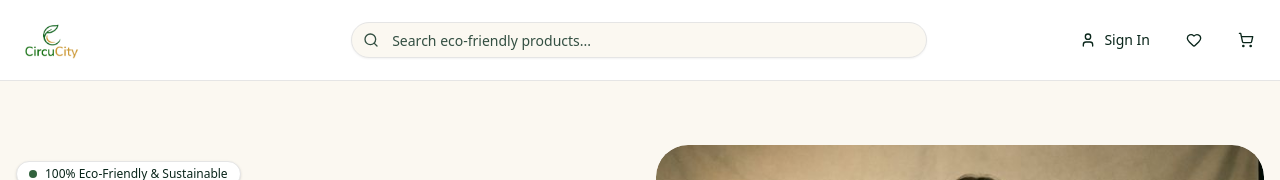
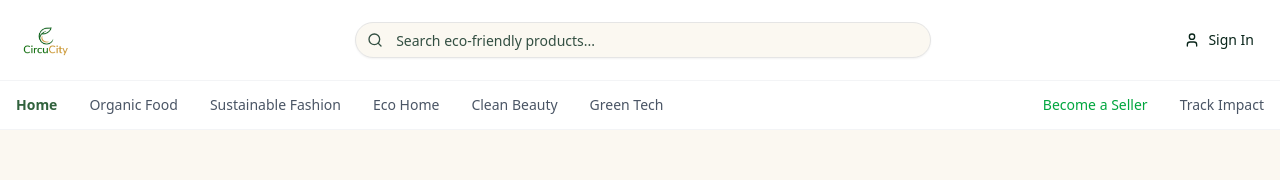
Before and after one commit to songokjesse/eco_ecommerce, a Next.js app: page / in a window 1280 px wide. Shown: the top 180 px of the page. Built offline with nearby package versions, Linux system fonts and the light colour scheme; no server answers; the database is empty.

Commit message:
feat: Conditionally hide the header navigation bar on admin pages and update header styling and icons.

```diff
--- a/components/layout/ClientLayout.tsx
+++ b/components/layout/ClientLayout.tsx
@@ -18,7 +18,7 @@ export function ClientLayout({ children, isAdmin = false }: { children: React.Re
     return (
         <>
 
-            <Header isAdmin={isAdmin} />
+            <Header isAdmin={isAdmin} hideNavigation={pathname?.startsWith('/dashboard/admin')} />
             <main className="min-h-screen">
                 {children}
             </main>
--- a/components/layout/Header.tsx
+++ b/components/layout/Header.tsx
@@ -1,6 +1,6 @@
 import Link from 'next/link';
 import Image from 'next/image';
-import { Search, User, Heart, ShoppingCart, Leaf, Package } from 'lucide-react';
+import { Search, User, Heart, ShoppingBag, Package } from 'lucide-react';
 import { SignInButton, SignedIn, SignedOut, UserButton } from '@clerk/nextjs';
 import { Button } from '@/components/ui/button';
 import { Input } from '@/components/ui/input';
@@ -9,14 +9,13 @@ import { SearchBar } from '@/components/layout/SearchBar';
 
 import { NotificationBell } from '@/components/notifications/NotificationBell';
 
-export function Header({ isAdmin = false }: { isAdmin?: boolean }) {
+export function Header({ isAdmin = false, hideNavigation = false }: { isAdmin?: boolean; hideNavigation?: boolean }) {
   return (
-    <header className="w-full bg-white border-b border-border sticky top-0 z-50">
-      {/* Top Bar with Logo and Search */}
-      <div className="container mx-auto px-4 py-4 flex items-center justify-between gap-4">
+    <header className="w-full bg-white border-b border-gray-100 sticky top-0 z-50">
+      <div className="container mx-auto px-4 h-20 flex items-center justify-between gap-8">
         {/* Logo */}
-        <Link href="/" className="flex items-center gap-2">
-          <div className="relative h-12 w-48">
+        <Link href="/" className="flex-shrink-0">
+          <div className="relative h-10 w-40">
             <Image
               src="/logo.png"
               alt="CircuCity Logo"
@@ -27,75 +26,109 @@ export function Header({ isAdmin = false }: { isAdmin?: boolean }) {
           </div>
         </Link>
 
-        {/* Search Bar */}
+        {/* Search Bar - Center */}
+        <div className="flex-1 max-w-2xl px-4 hidden md:block">
           <SearchBar />
+        </div>
 
-        {/* Icons */}
-        <div className="flex items-center gap-4 text-foreground">
+        {/* Right Actions */}
+        <div className="flex items-center gap-2 sm:gap-4 flex-shrink-0">
           <SignedOut>
             <SignInButton mode="modal">
-              <Button variant="ghost" size="sm" className="hover:text-primary gap-2">
+              <Button variant="ghost" size="sm" className="hidden sm:flex hover:text-primary gap-2">
                 <User className="h-5 w-5" />
-                <span className="hidden sm:inline">Sign In</span>
+                <span>Sign In</span>
               </Button>
             </SignInButton>
           </SignedOut>
-          {/* Admin Dashboard - Only for admins */}
+
+          <SignedIn>
+            {/* Admin Link */}
             {isAdmin && (
               <Link href="/dashboard/admin">
-              <Button variant="ghost" size="sm" className="hover:text-blue-600 gap-2 text-blue-600 font-medium">
-                <Package className="h-5 w-5" />
-                <span className="hidden sm:inline">Admin</span>
+                <Button variant="ghost" size="sm" className="hidden lg:flex text-blue-600 hover:text-blue-700 hover:bg-blue-50 gap-2 font-medium">
+                  <Package className="h-4 w-4" />
+                  Admin
                 </Button>
               </Link>
             )}
-          <SignedIn>
+
             <NotificationBell />
-            {/* My Orders Link */}
+
             <Link href="/dashboard/orders">
-              <Button variant="ghost" size="sm" className="hover:text-primary gap-2">
+              <Button variant="ghost" size="sm" className="hidden sm:flex hover:text-primary gap-2">
                 <Package className="h-5 w-5" />
-                <span className="hidden sm:inline">My Orders</span>
+                <span className="hidden lg:inline">My Orders</span>
               </Button>
             </Link>
+
+            <Button variant="ghost" size="icon" className="hover:text-primary relative hidden sm:flex">
+              <Heart className="h-5 w-5" />
+            </Button>
+
+            <CartButton />
+
             <UserButton
               afterSignOutUrl="/"
               appearance={{
                 elements: {
-                  avatarBox: "h-9 w-9"
+                  avatarBox: "h-9 w-9 ring-2 ring-gray-100"
                 }
               }}
             >
               <UserButton.MenuItems>
                 {isAdmin && (
                   <UserButton.Link
-                    label="Admin Dashboard"
+                    label="Admin Console"
                     labelIcon={<Package className="h-4 w-4" />}
                     href="/dashboard/admin"
                   />
                 )}
                 <UserButton.Link
-                  label="Dashboard"
-                  labelIcon={<Package className="h-4 w-4" />}
-                  href="/dashboard"
-                />
-                <UserButton.Link
                   label="My Orders"
-                  labelIcon={<ShoppingCart className="h-4 w-4" />}
+                  labelIcon={<ShoppingBag className="h-4 w-4" />}
                   href="/dashboard/orders"
                 />
               </UserButton.MenuItems>
             </UserButton>
           </SignedIn>
-
-          <Button variant="ghost" size="icon" className="hover:text-primary">
-            <Heart className="h-6 w-6" />
-            <span className="sr-only">Wishlist</span>
-          </Button>
-          <CartButton />
         </div>
       </div>
 
+      {/* Navigation Menu - Hidden if hideNavigation is true */}
+      {!hideNavigation && (
+        <div className="border-t border-gray-100 hidden md:block">
+          <div className="container mx-auto px-4">
+            <nav className="flex items-center gap-8 h-12 text-sm font-medium text-gray-600">
+              <Link href="/" className="text-primary font-semibold hover:text-primary transition-colors">
+                Home
+              </Link>
+              <Link href="/products?category=food" className="hover:text-primary transition-colors">
+                Organic Food
+              </Link>
+              <Link href="/products?category=fashion" className="hover:text-primary transition-colors">
+                Sustainable Fashion
+              </Link>
+              <Link href="/products?category=home" className="hover:text-primary transition-colors">
+                Eco Home
+              </Link>
+              <Link href="/products?category=beauty" className="hover:text-primary transition-colors">
+                Clean Beauty
+              </Link>
+              <Link href="/products?category=tech" className="hover:text-primary transition-colors">
+                Green Tech
+              </Link>
+              <div className="flex-1" />
+              <Link href="/sell" className="text-green-600 hover:text-green-700 font-medium transition-colors">
+                Become a Seller
+              </Link>
+              <Link href="/impact" className="hover:text-primary transition-colors">
+                Track Impact
+              </Link>
+            </nav>
+          </div>
+        </div>
+      )}
     </header>
   );
 }
```
Lines whose indentation alone changed are shown as unchanged.
